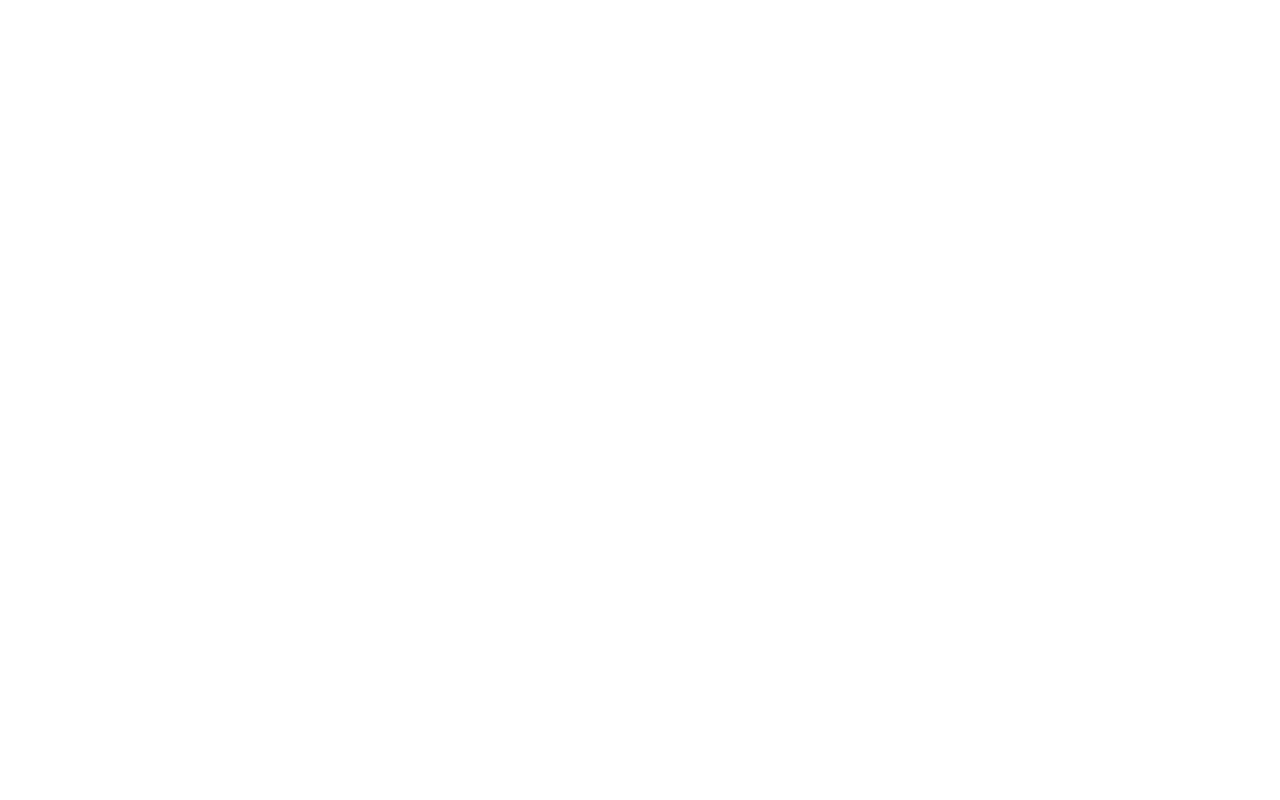
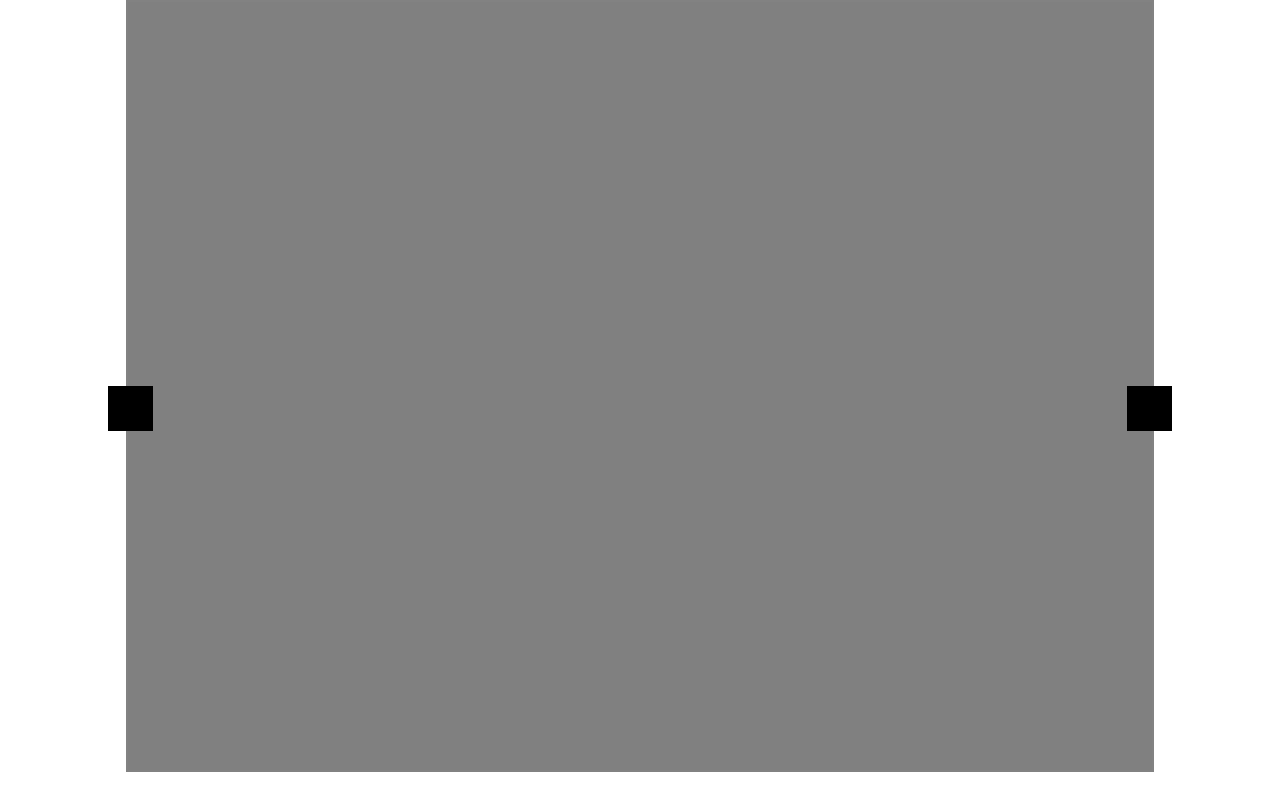
Before and after one commit to raswonders/image-slider, a website built with Parcel: page index.html in a window 1280 px wide. Built offline with nearby package versions, Linux system fonts and the light colour scheme.

Commit message:
style for html slider outline

```diff
--- a/css/main.css
+++ b/css/main.css
@@ -260,3 +260,28 @@ textarea {
     page-break-after: avoid;
   }
 }
+
+#imageBox {
+  width: 1024px;
+  height: 768px;
+  position: relative;
+  margin: auto;
+  border: 2px #828282 solid;
+  background-color: grey;
+}
+
+.arrowBox {
+  width: 45px;
+  height: 45px;
+  position: absolute;
+  top: 50%;
+  background-color: black;
+}
+
+.right {
+  right: -20px;
+}
+
+.left {
+  left: -20px;
+}
```
